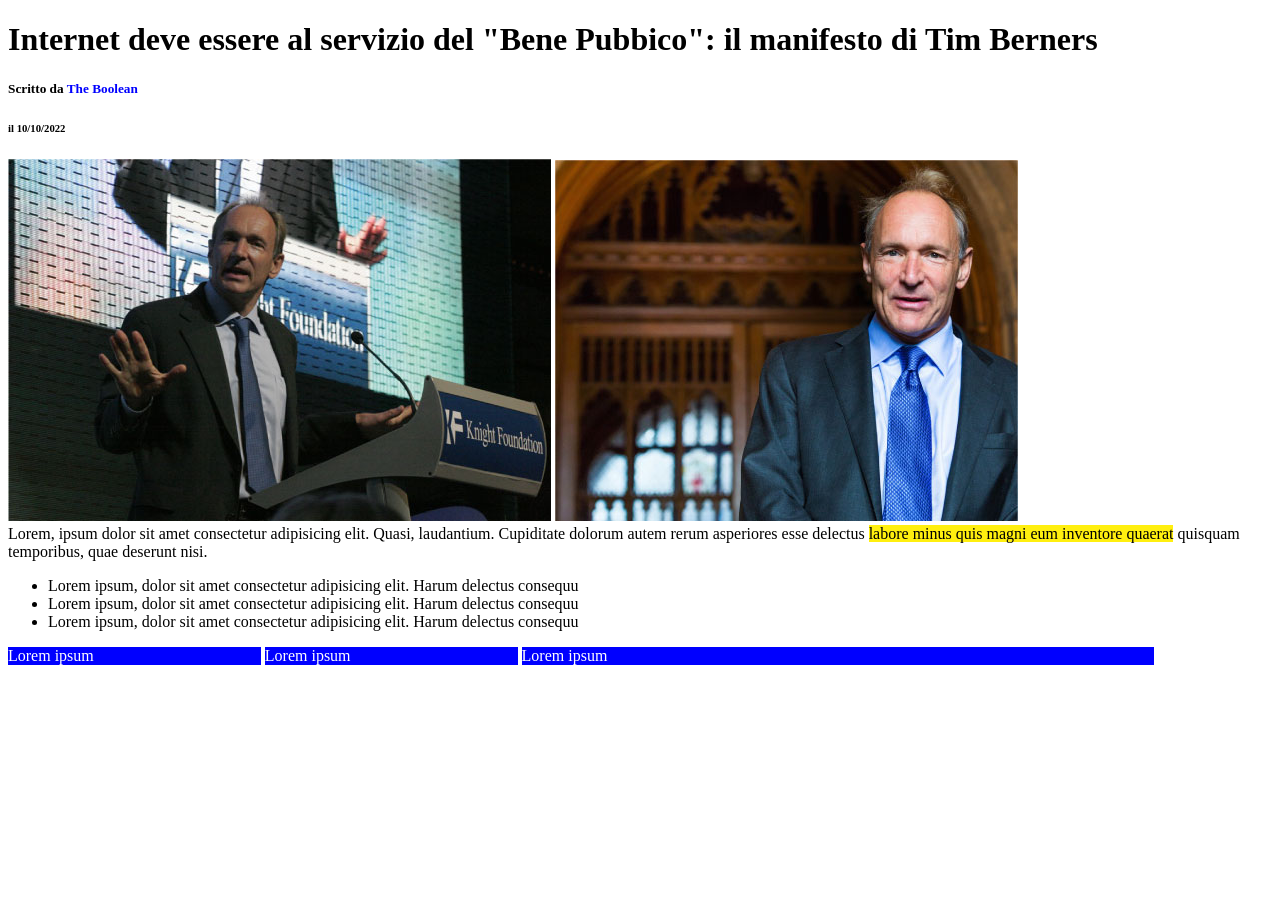
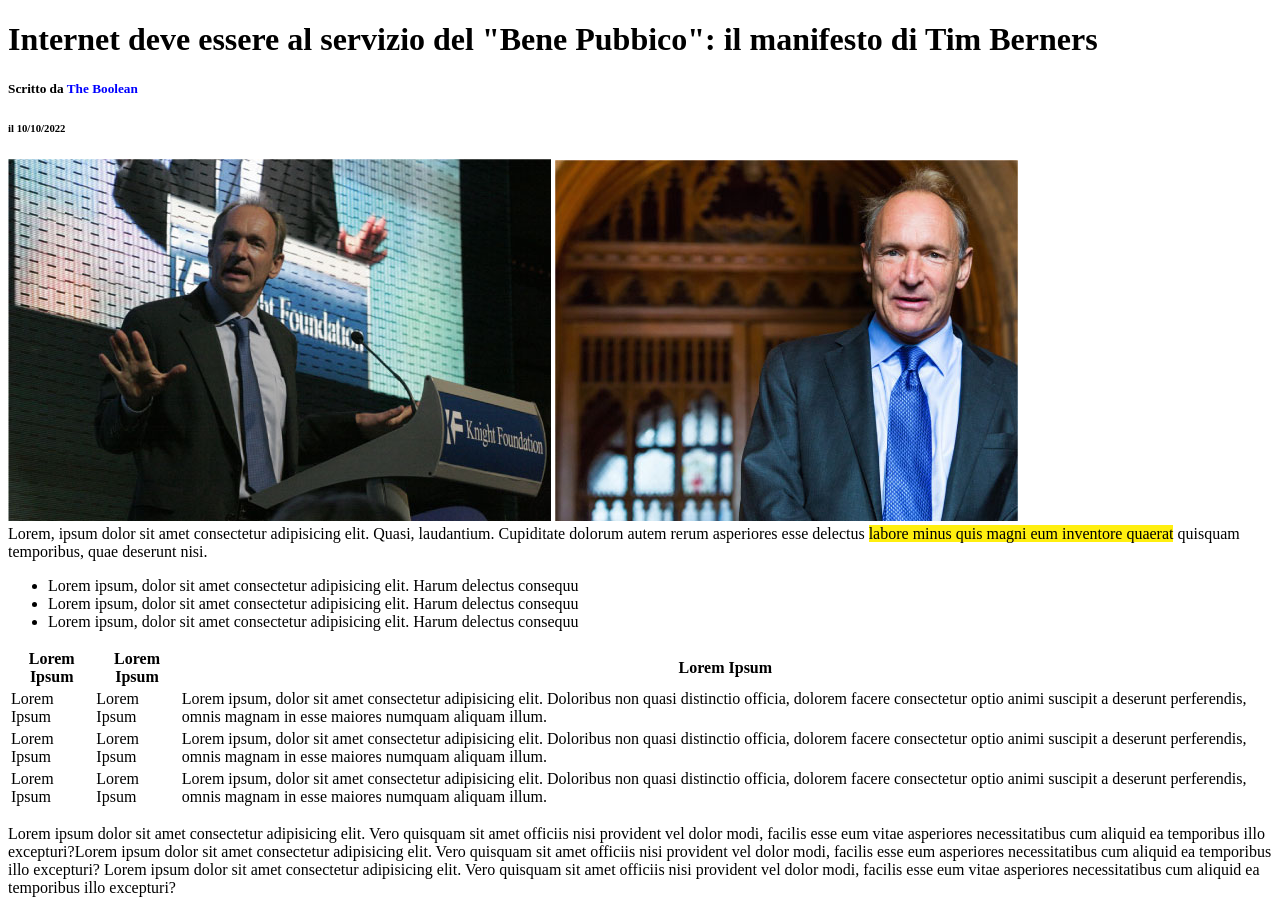
Before and after one commit to TommasoLodesani/html-css-booleaner, a plain HTML site: page index.html in a window 1280 px wide. Before the commit the page ends 800 px from the top, so only its background shows below. Drawn offline with Linux system fonts and the light colour scheme.

Commit message:
main completato

```diff
--- a/index.html
+++ b/index.html
@@ -18,16 +18,19 @@
 
     <!-- corpo principale -->
     <main>
+        <!-- immagini -->
         <section>
             <img class="tim-1" src="img/tim-1.jpg" alt="tim 1">
             <img class="tim-2" src="img/tim-2.jpg" alt="tim 2">
 
         </section>
 
+        <!-- paragrafo -->
         <section>
             Lorem, ipsum dolor sit amet consectetur adipisicing elit. Quasi, laudantium. Cupiditate dolorum autem rerum asperiores esse delectus <span class="lorem1">labore minus quis magni eum inventore quaerat</span>  quisquam temporibus, quae deserunt nisi.
         </section>
 
+        <!-- lista -->
         <section>
             <ul>
                 <li>Lorem ipsum, dolor sit amet consectetur adipisicing elit. Harum delectus consequu</li>
@@ -36,23 +39,48 @@
             </ul>
         </section>
 
+        <!-- tabella -->
+
         <section>
+            <table>
 
-            <!-- intestazione -->
-            <div class="row-left">
-                Lorem ipsum
-            </div>
+                <thead>
+                    <tr id="tr-thead">
+                        <th>Lorem Ipsum</th>
+                        <th>Lorem Ipsum</th>
+                        <th>Lorem Ipsum</th>
+                    </tr>
+                </thead>
 
-            <div class="row-center">
-                Lorem ipsum
-            </div>
+                <tbody>
+                    <tr id="tr-tbody1">
+                        <td>Lorem Ipsum</td>
+                        <td>Lorem Ipsum</td>
+                        <td>Lorem ipsum, dolor sit amet consectetur adipisicing elit. Doloribus non quasi distinctio officia, dolorem facere consectetur optio animi suscipit a deserunt perferendis, omnis magnam in esse maiores numquam aliquam illum.</td>
+                    </tr>
 
-            <div class="row-right">
-                Lorem ipsum
-            </div>
+                    <tr>
+                        <td>Lorem Ipsum</td>
+                        <td>Lorem Ipsum</td>
+                        <td>Lorem ipsum, dolor sit amet consectetur adipisicing elit. Doloribus non quasi distinctio officia, dolorem facere consectetur optio animi suscipit a deserunt perferendis, omnis magnam in esse maiores numquam aliquam illum.</td>
+                    </tr>
 
+                    <tr id="tr-tbody1">
+                        <td>Lorem Ipsum</td>
+                        <td>Lorem Ipsum</td>
+                        <td>Lorem ipsum, dolor sit amet consectetur adipisicing elit. Doloribus non quasi distinctio officia, dolorem facere consectetur optio animi suscipit a deserunt perferendis, omnis magnam in esse maiores numquam aliquam illum.</td>
+                    </tr>
+                </tbody>
+
+            </table>
 
         </section>
+
+        <!-- paragrafo -->
+        <section>
+            <p>Lorem ipsum dolor sit amet consectetur adipisicing elit. Vero quisquam sit amet officiis nisi provident vel dolor modi, facilis esse eum vitae asperiores necessitatibus cum aliquid ea temporibus illo excepturi?Lorem ipsum dolor sit amet consectetur adipisicing elit. Vero quisquam sit amet officiis nisi provident vel dolor modi, facilis esse eum <span class="lorem2">asperiores necessitatibus cum aliquid ea temporibus illo excepturi?</span> Lorem ipsum dolor sit amet consectetur adipisicing elit. Vero quisquam sit amet officiis nisi provident vel dolor modi, facilis esse eum vitae asperiores necessitatibus cum aliquid ea temporibus illo excepturi?</p>
+        </section>
+
     </main>
 
     <!-- footer -->
```
